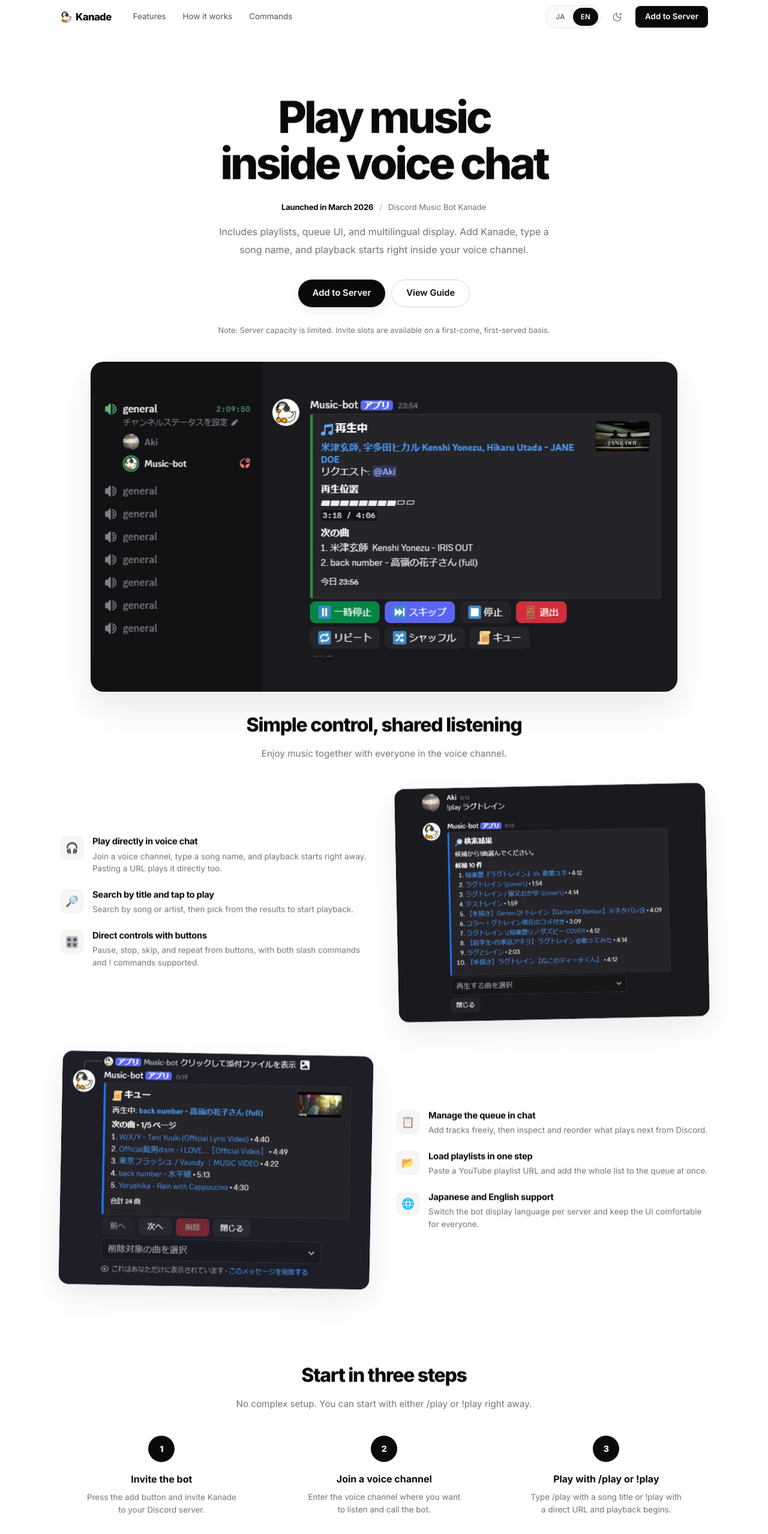
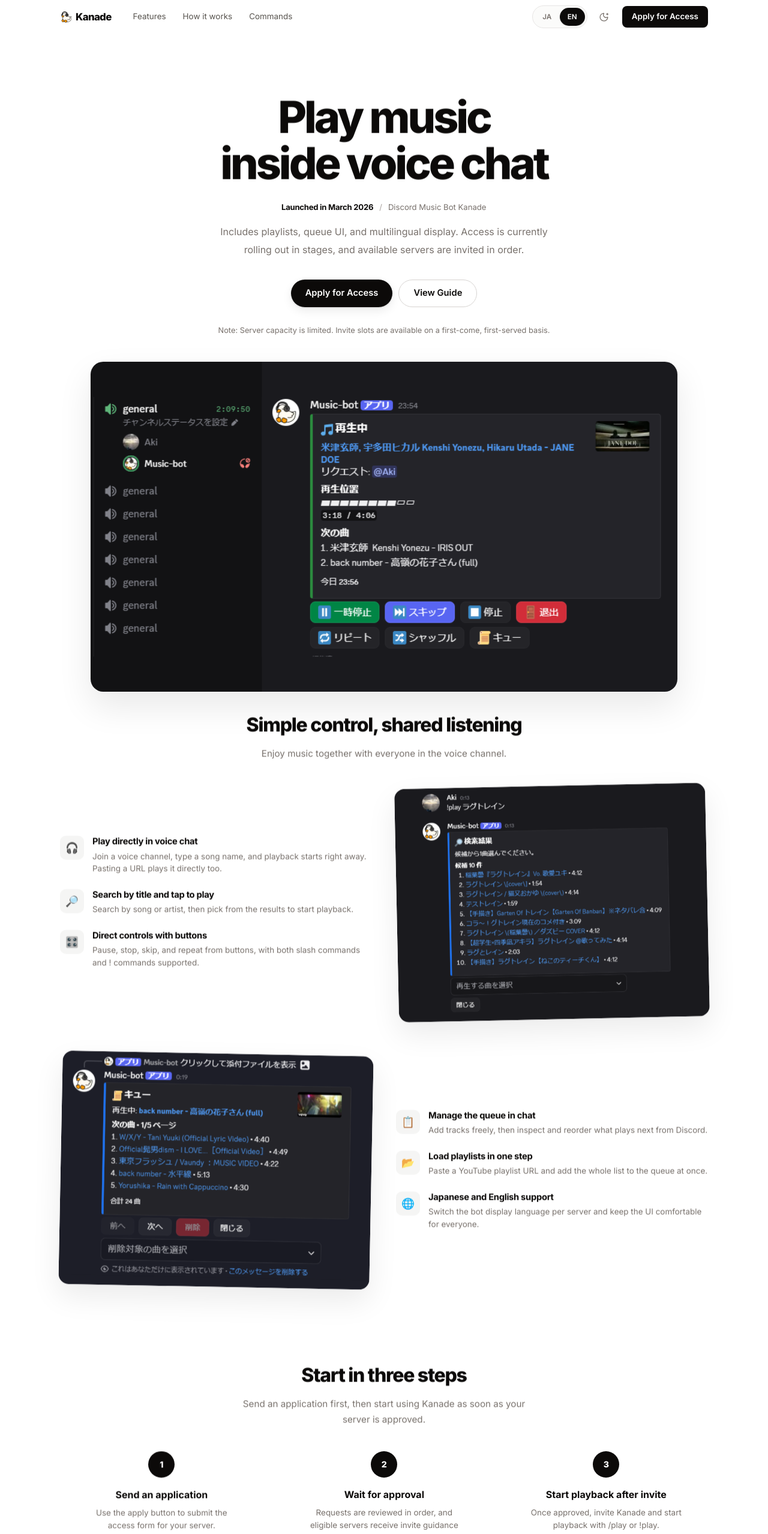
Before and after one commit to AxAce67/discord-music-bot-LP, a Next.js app: page / in a window 1280 px wide. Shown: the top 2557 px of the page at 60% size. Built offline with nearby package versions, Linux system fonts and the light colour scheme; no server answers.

Commit message:
Switch landing page CTA to access application

```diff
--- a/app/page.tsx
+++ b/app/page.tsx
@@ -13,13 +13,13 @@
     navFeatures: "機能",
     navHow: "使い方",
     navCommands: "コマンド",
-    navAdd: "サーバーに追加",
+    navAdd: "利用申請",
     heroTitleA: "ボイスチャットで",
     heroTitleB: "好きな音楽を流そう",
     heroReleaseKicker: "2026年3月公開",
     heroReleaseText: "Discord Music Bot Kanade",
-    heroSub: "プレイリスト、キュー UI、多言語表示に対応。Kanade を追加して、曲名を入力するだけで再生が始まります。",
-    heroPrimary: "サーバーに追加する",
+    heroSub: "プレイリスト、キュー UI、多言語表示に対応。現在は段階的に受付中で、利用可能なサーバーから順次ご案内しています。",
+    heroPrimary: "利用申請する",
     heroSecondary: "使い方を見る",
     inviteNoteCapacity: "※ 利用できるサーバー数には上限があります。招待枠は先着順です。",
     commandsMixNote:
@@ -39,13 +39,13 @@
     featureB3Title: "日本語 & 英語対応",
     featureB3Body: "Bot の表示言語をサーバーごとに切り替え。日本語でも英語でもストレスなく使えます。",
     howHeading: "3ステップではじめる",
-    howLead: "むずかしい設定は一切不要。/play でも !play でもすぐに使い始められます。",
-    step1Title: "Bot をサーバーに招待",
-    step1Body: "「サーバーに追加する」ボタンを押して、あなたの Discord サーバーに Kanade を招待。",
-    step2Title: "ボイスチャンネルに参加",
-    step2Body: "音楽を聴きたいボイスチャンネルに入って、Bot を呼び出します。",
-    step3Title: "/play または !play で再生",
-    step3Body: "テキストチャンネルで /play 曲名 や !play URL を入力するだけ。再生スタート！",
+    howLead: "申請後、案内されたサーバーから順に利用できます。導入後は /play でも !play でもすぐ使えます。",
+    step1Title: "利用申請を送る",
+    step1Body: "「利用申請する」ボタンからフォームを送信してください。",
+    step2Title: "案内を受け取る",
+    step2Body: "受付順と空き状況を確認し、利用可能な場合のみ順次ご連絡します。",
+    step3Title: "招待後に再生開始",
+    step3Body: "案内後に Kanade を導入し、/play 曲名 や !play URL で再生を始められます。",
     commandsHeading: "主なコマンド",
     commandsLead: "スラッシュコマンドと ! コマンドの両方に対応。/play と !play のどちらでも曲名検索や URL 直接再生ができます。",
     commands: [
@@ -60,8 +60,8 @@
       { name: "/lang {ja|en}", desc: "言語を切り替え（日/英）" }
     ],
     ctaHeading: "あなたのサーバーに、\n音楽を。",
-    ctaBody: "Kanade を追加すれば、曲名検索も URL 直接再生も、/ と ! の両方のコマンドで Discord の中で完結します。",
-    ctaPrimary: "サーバーに追加する",
+    ctaBody: "利用可能なサーバーから順次案内しています。導入後は曲名検索も URL 直接再生も Discord の中で完結します。",
+    ctaPrimary: "利用申請する",
     ctaSecondary: "コマンドを見る",
     footerLabel: "Discord Music Bot",
     themeLight: "Light",
@@ -71,13 +71,13 @@
     navFeatures: "Features",
     navHow: "How it works",
     navCommands: "Commands",
-    navAdd: "Add to Server",
+    navAdd: "Apply for Access",
     heroTitleA: "Play music",
     heroTitleB: "inside voice chat",
     heroReleaseKicker: "Launched in March 2026",
     heroReleaseText: "Discord Music Bot Kanade",
-    heroSub: "Includes playlists, queue UI, and multilingual display. Add Kanade, type a song name, and playback starts right inside your voice channel.",
-    heroPrimary: "Add to Server",
+    heroSub: "Includes playlists, queue UI, and multilingual display. Access is currently rolling out in stages, and available servers are invited in order.",
+    heroPrimary: "Apply for Access",
     heroSecondary: "View Guide",
     inviteNoteCapacity: "Note: Server capacity is limited. Invite slots are available on a first-come, first-served basis.",
     commandsMixNote:
@@ -97,13 +97,13 @@
     featureB3Title: "Japanese and English support",
     featureB3Body: "Switch the bot display language per server and keep the UI comfortable for everyone.",
     howHeading: "Start in three steps",
-    howLead: "No complex setup. You can start with either /play or !play right away.",
-    step1Title: "Invite the bot",
-    step1Body: "Press the add button and invite Kanade to your Discord server.",
-    step2Title: "Join a voice channel",
-    step2Body: "Enter the voice channel where you want to listen and call the bot.",
-    step3Title: "Play with /play or !play",
-    step3Body: "Type /play with a song title or !play with a direct URL and playback begins.",
+    howLead: "Send an application first, then start using Kanade as soon as your server is approved.",
+    step1Title: "Send an application",
+    step1Body: "Use the apply button to submit the access form for your server.",
+    step2Title: "Wait for approval",
+    step2Body: "Requests are reviewed in order, and eligible servers receive invite guidance when capacity is available.",
+    step3Title: "Start playback after invite",
+    step3Body: "Once approved, invite Kanade and start playback with /play or !play.",
     commandsHeading: "Main commands",
     commandsLead: "Supports both slash commands and ! commands. You can search by title or play directly from a URL with /play or !play.",
     commands: [
@@ -118,8 +118,8 @@
       { name: "/lang {ja|en}", desc: "Switch language" }
     ],
     ctaHeading: "Bring music\nto your server.",
-    ctaBody: "Kanade keeps title search, direct URL playback, and both slash and ! commands entirely inside Discord.",
-    ctaPrimary: "Add to Server",
+    ctaBody: "Servers are invited in order as capacity opens up. Once approved, title search and direct URL playback stay entirely inside Discord.",
+    ctaPrimary: "Apply for Access",
     ctaSecondary: "View Commands",
     footerLabel: "Discord Music Bot",
     themeLight: "Light",
@@ -128,7 +128,7 @@
 } as const;
 
 const inviteUrl =
-  "https://discord.com/oauth2/authorize?client_id=YOUR_CLIENT_ID&permissions=36700160&scope=bot%20applications.commands";
+  "https://forms.gle/tAyDUooes22ba3MX9";
 
 export default function Home() {
   const [locale, setLocale] = useState<Locale>("ja");
```
